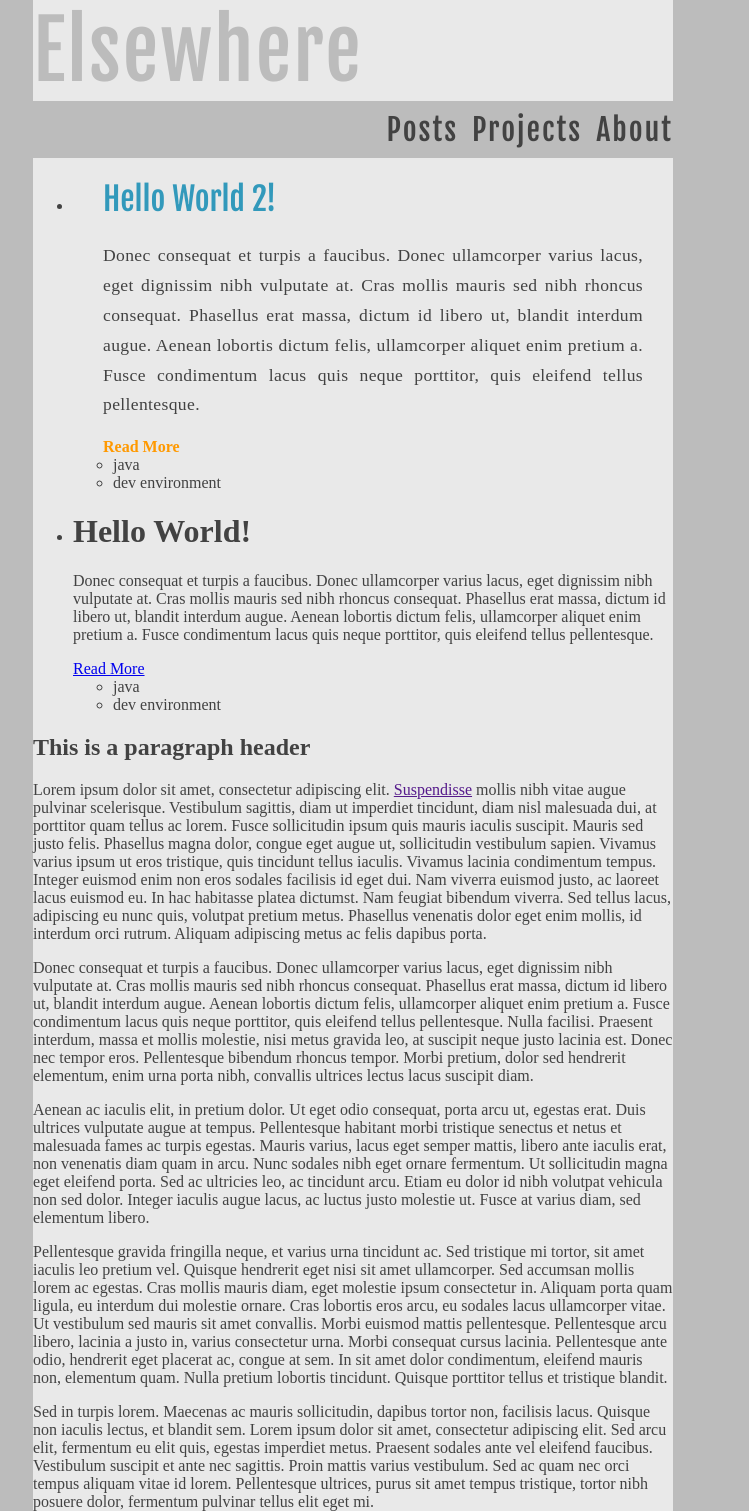
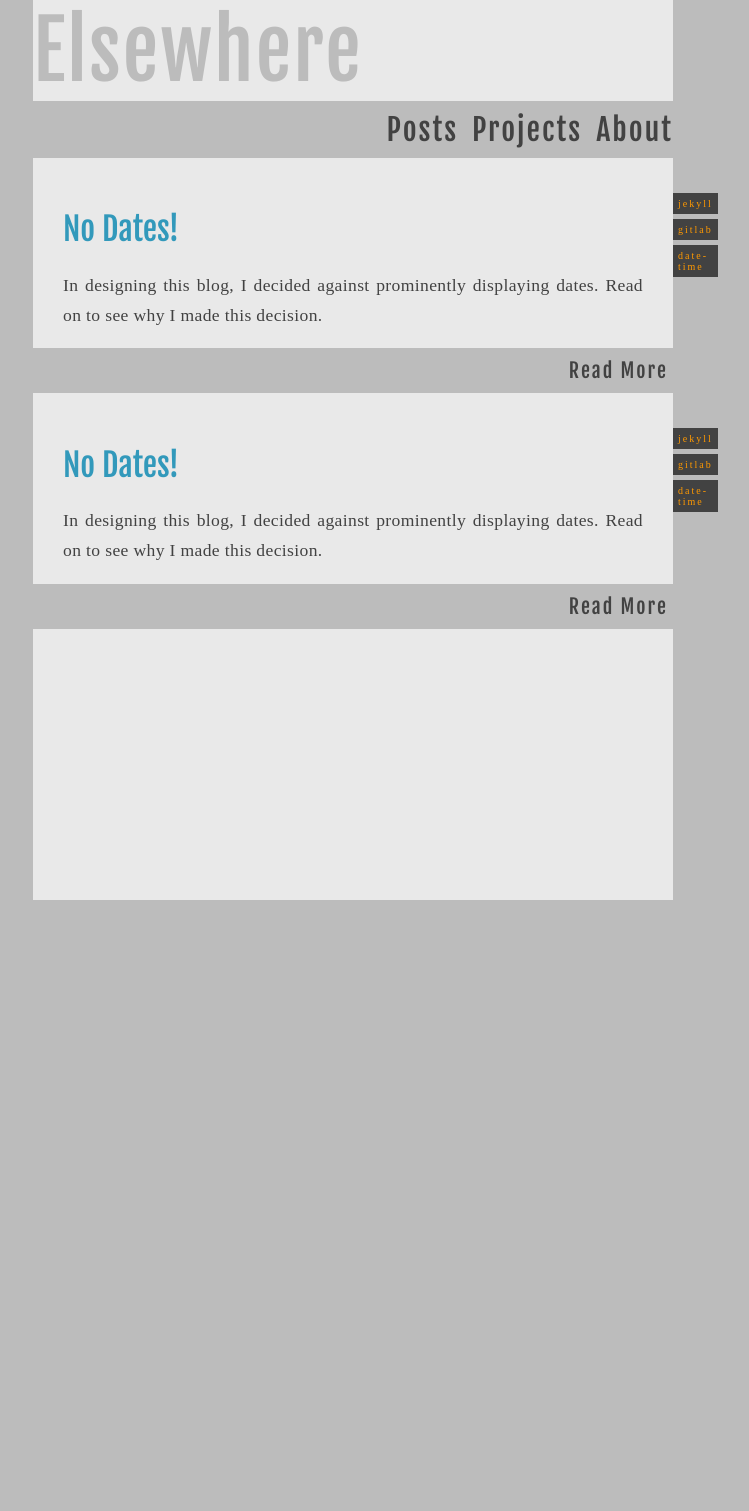
Before and after one commit to ElsewhereGames/elsewheregames.github.io, a Jekyll site: the page backup.html, which Jekyll copies as it is, in a window 1280 px wide. Shown: the whole page, without its empty margins (287-1036 px from the left). Built offline with Jekyll 4.4.1, drawn with Linux system fonts in a browser that asks for light colours; some web fonts are replaced; Markdown is read by kramdown in place of the engine named in the settings; after the commit the page ends 900 px from its top, so only the background shows below that.

Commit message:
Fixed the styling of the posts page.

```diff
--- a/backup.html
+++ b/backup.html
@@ -20,66 +21,90 @@
 
             <div class="menu">
 
-                <a href="index.html">Posts</a>
+                <a href="all_posts.html">Posts</a>
                 <a href="projects/">Projects</a>
                 <a href="about/">About</a>
 
             </div>
 
             <div class="content">
-                <div class="posts">
+
+                <div class="posts-list">
+
     <ul>
 
+
+
             <li>
-
-                        <div class="post">
-
-                            <h1>Hello World 2!</h1>
-                            <p>Donec consequat et turpis a faucibus. Donec ullamcorper varius lacus, eget dignissim nibh vulputate at. Cras mollis mauris sed nibh rhoncus consequat. Phasellus erat massa, dictum id libero ut, blandit interdum augue. Aenean lobortis dictum felis, ullamcorper aliquet enim pretium a. Fusce condimentum lacus quis neque porttitor, quis eleifend tellus pellentesque.</p>
-                            <!--<a href="/hello-world.html">Read "Hello World 2!"</a>-->
-                            <a href="/hello-world.html">Read More</a>
+                <!-- Post -->
+                <div class="post-list-item">
+                    <h1>No Dates!</h1>
+                    <p>In designing this blog, I decided against prominently displaying dates. Read on to see why I made this decision.</p>
+                    <a href="/no-dates.html">Read More</a>
 
                 </div>
 
+                <!-- Tags -->
                 <div class="tags">
                     <ul>
-                                <li>java</li>
-                                <li>dev environment</li>
-                            <ul>
+
+
+
+                        <li>jekyll</li>
+
+
+
+                        <li>gitlab</li>
+
+
+
+                        <li>date-time</li>
+
+
+
+                    </ul>
                 </div>
 
             </li>
 
             <li>
-                        <h1>Hello World!</h1>
-                        <p>Donec consequat et turpis a faucibus. Donec ullamcorper varius lacus, eget dignissim nibh vulputate at. Cras mollis mauris sed nibh rhoncus consequat. Phasellus erat massa, dictum id libero ut, blandit interdum augue. Aenean lobortis dictum felis, ullamcorper aliquet enim pretium a. Fusce condimentum lacus quis neque porttitor, quis eleifend tellus pellentesque.</p>
-                        <!--<a href="/hello-world.html">Read "Hello World!"</a>-->
-                        <a href="/hello-world.html">Read More</a>
+                <!-- Post -->
+                <div class="post-list-item">
+                    <h1>No Dates!</h1>
+                    <p>In designing this blog, I decided against prominently displaying dates. Read on to see why I made this decision.</p>
+                    <a href="/no-dates.html">Read More</a>
 
+                </div>
+
+                <!-- Tags -->
                 <div class="tags">
                     <ul>
-                                <li>java</li>
-                                <li>dev environment</li>
-                            <ul>
+
+
+
+                        <li>jekyll</li>
+
+
+
+                        <li>gitlab</li>
+
+
+
+                        <li>date-time</li>
+
+
+
+                    </ul>
                 </div>
 
             </li>
+
+
 
     </ul>
 
 </div>
 
-                <h2>This is a paragraph header</h2>
-
-                <p>Lorem ipsum dolor sit amet, consectetur adipiscing elit. <a href="">Suspendisse</a> mollis nibh vitae augue pulvinar scelerisque. Vestibulum sagittis, diam ut imperdiet tincidunt, diam nisl malesuada dui, at porttitor quam tellus ac lorem. Fusce sollicitudin ipsum quis mauris iaculis suscipit. Mauris sed justo felis. Phasellus magna dolor, congue eget augue ut, sollicitudin vestibulum sapien. Vivamus varius ipsum ut eros tristique, quis tincidunt tellus iaculis. Vivamus lacinia condimentum tempus. Integer euismod enim non eros sodales facilisis id eget dui. Nam viverra euismod justo, ac laoreet lacus euismod eu. In hac habitasse platea dictumst. Nam feugiat bibendum viverra. Sed tellus lacus, adipiscing eu nunc quis, volutpat pretium metus. Phasellus venenatis dolor eget enim mollis, id interdum orci rutrum. Aliquam adipiscing metus ac felis dapibus porta.</p>
-
-                <p>Donec consequat et turpis a faucibus. Donec ullamcorper varius lacus, eget dignissim nibh vulputate at. Cras mollis mauris sed nibh rhoncus consequat. Phasellus erat massa, dictum id libero ut, blandit interdum augue. Aenean lobortis dictum felis, ullamcorper aliquet enim pretium a. Fusce condimentum lacus quis neque porttitor, quis eleifend tellus pellentesque. Nulla facilisi. Praesent interdum, massa et mollis molestie, nisi metus gravida leo, at suscipit neque justo lacinia est. Donec nec tempor eros. Pellentesque bibendum rhoncus tempor. Morbi pretium, dolor sed hendrerit elementum, enim urna porta nibh, convallis ultrices lectus lacus suscipit diam.</p>
-
-                <p>Aenean ac iaculis elit, in pretium dolor. Ut eget odio consequat, porta arcu ut, egestas erat. Duis ultrices vulputate augue at tempus. Pellentesque habitant morbi tristique senectus et netus et malesuada fames ac turpis egestas. Mauris varius, lacus eget semper mattis, libero ante iaculis erat, non venenatis diam quam in arcu. Nunc sodales nibh eget ornare fermentum. Ut sollicitudin magna eget eleifend porta. Sed ac ultricies leo, ac tincidunt arcu. Etiam eu dolor id nibh volutpat vehicula non sed dolor. Integer iaculis augue lacus, ac luctus justo molestie ut. Fusce at varius diam, sed elementum libero.</p>
-
-                <p>Pellentesque gravida fringilla neque, et varius urna tincidunt ac. Sed tristique mi tortor, sit amet iaculis leo pretium vel. Quisque hendrerit eget nisi sit amet ullamcorper. Sed accumsan mollis lorem ac egestas. Cras mollis mauris diam, eget molestie ipsum consectetur in. Aliquam porta quam ligula, eu interdum dui molestie ornare. Cras lobortis eros arcu, eu sodales lacus ullamcorper vitae. Ut vestibulum sed mauris sit amet convallis. Morbi euismod mattis pellentesque. Pellentesque arcu libero, lacinia a justo in, varius consectetur urna. Morbi consequat cursus lacinia. Pellentesque ante odio, hendrerit eget placerat ac, congue at sem. In sit amet dolor condimentum, eleifend mauris non, elementum quam. Nulla pretium lobortis tincidunt. Quisque porttitor tellus et tristique blandit.</p>
-
-                <p>Sed in turpis lorem. Maecenas ac mauris sollicitudin, dapibus tortor non, facilisis lacus. Quisque non iaculis lectus, et blandit sem. Lorem ipsum dolor sit amet, consectetur adipiscing elit. Sed arcu elit, fermentum eu elit quis, egestas imperdiet metus. Praesent sodales ante vel eleifend faucibus. Vestibulum suscipit et ante nec sagittis. Proin mattis varius vestibulum. Sed ac quam nec orci tempus aliquam vitae id lorem. Pellentesque ultrices, purus sit amet tempus tristique, tortor nibh posuere dolor, fermentum pulvinar tellus elit eget mi.</p>
             </div>
 
         </div>
--- a/styles/styles.css
+++ b/styles/styles.css
@@ -89,6 +89,7 @@
 }
 
 .body .content .post h1,
+.body .content .post-list-item h1,
 .body .content .post h2,
 .body .content .post h3,
 .body .content .post h4,
@@ -102,7 +103,8 @@
 
 }
 
-.body .content .post p {
+.body .content .post p,
+.body .content .post-list-item p {
 
     /* Text */
     font-size:          110%;
@@ -130,8 +132,8 @@
 }
 
 .body .posts-list ul li {
-    margin-bottom:      30px;
     padding:            30px;
+    padding-bottom:     0px;
     position:           relative;
 }
 
@@ -150,6 +152,7 @@
     letter-spacing:     2px;
     color:              #424242;
     font-weight:        normal;
+    text-decoration:    none;
 
 }
 
@@ -164,8 +167,8 @@
 
 .body .posts-list .tags {
     position:           absolute;
-    left:               610px;
-    top:                0px;
+    left:               640px;
+    top:                30px;
 }
 
 .body .posts-list .tags ul {
```
Also changed, not shown: other parts of backup.html (+2 -1 lines). Lines whose indentation alone changed are shown as unchanged.
